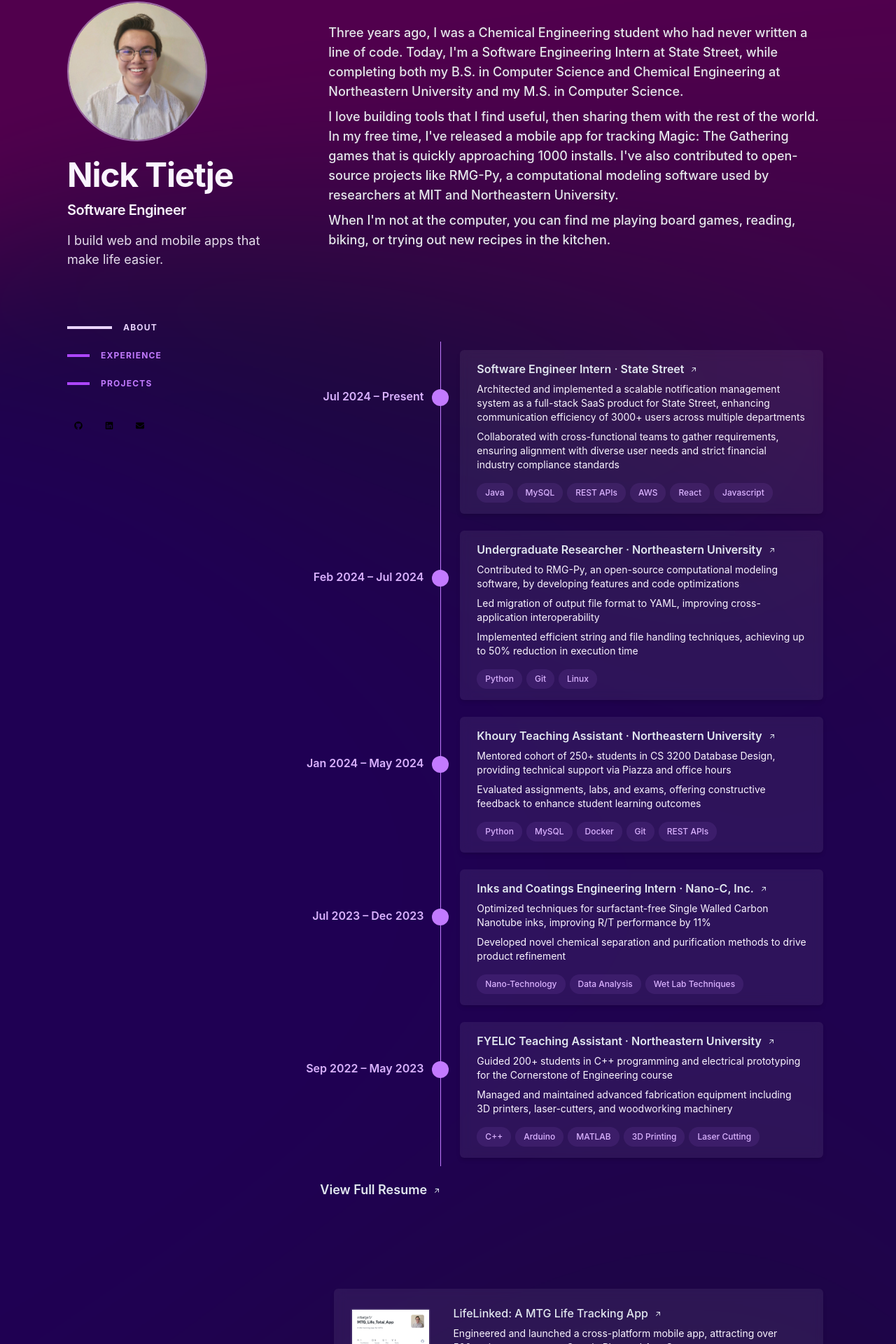
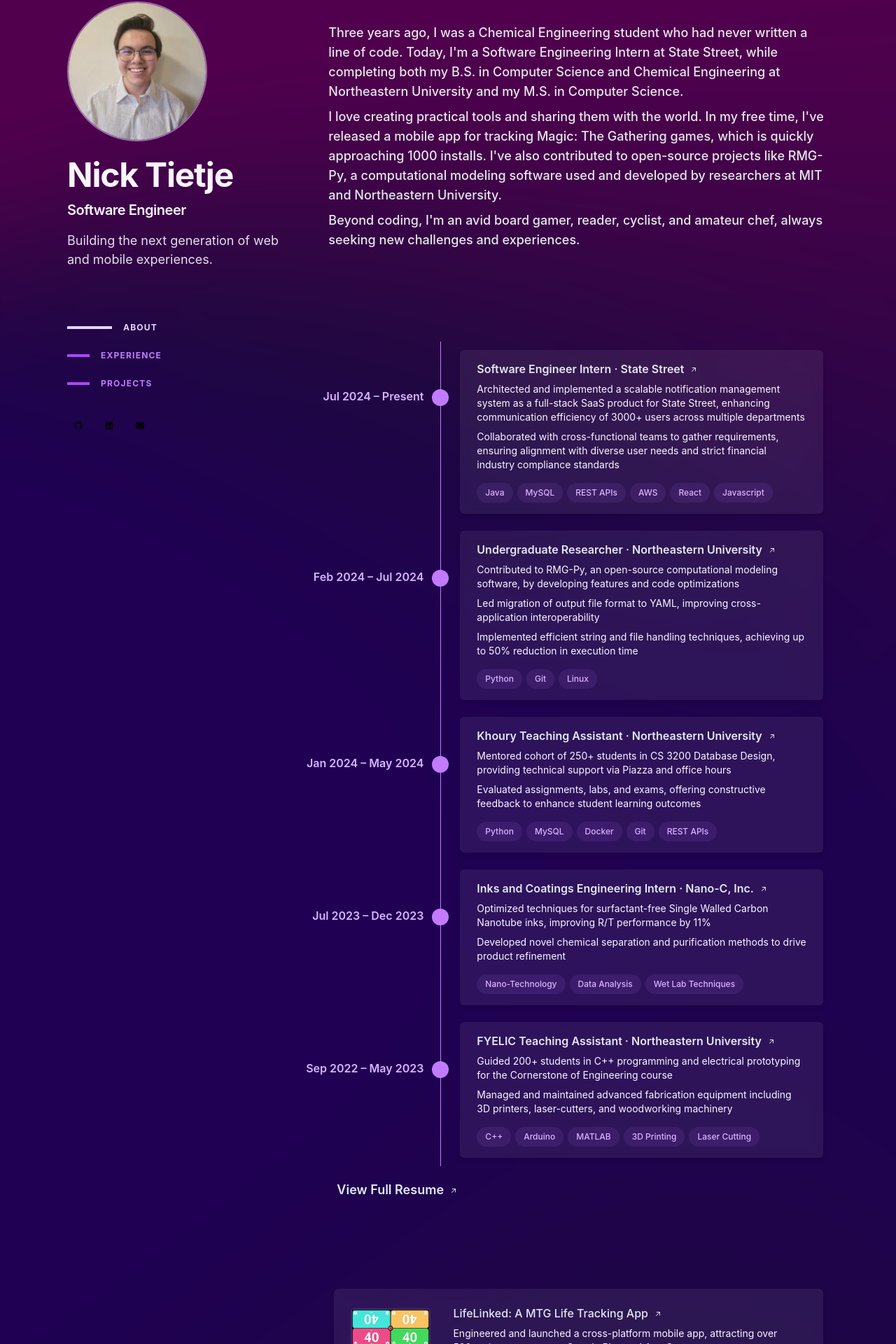
Before and after one commit to ntietje1/personal-website, a Next.js app: page / in a window 1280 px wide. Shown: the part 94-2014 px from the top of the page at 70% size. Built offline with nearby package versions, Linux system fonts and the light colour scheme.

Commit message:
update preview images

```diff
--- a/app/page.tsx
+++ b/app/page.tsx
@@ -1,15 +1,12 @@
 import Image from "next/image";
 import headshot from "../public/images/headshot.jpg";
-import {
-  ExperienceCardStack,
-  ProjectCardStack,
-} from "./components/card";
+import { ExperienceCardStack, ProjectCardStack } from "./components/card";
 import ContactMenu from "./components/contact";
 import NavMenu from "./components/nav";
 import Footer from "./components/footer";
 import { Link, LinkWithArrow } from "./components/link";
-import lifelinked_preview from "../public/images/lifelinked_preview.png";
-import huskerly_preview from "../public/images/huskerly_preview.png";
+import lifelinked_preview from "../public/images/lifelinked_preview.jpg";
+import huskerly_preview from "../public/images/huskerly_preview.jpg";
 import portfolio_preview from "../public/images/portfolio_preview.png";
 
 export default function Page() {
@@ -41,7 +38,7 @@ export default function Page() {
               Software Engineer
             </h2>
             <p className="mt-4 max-w-xs font-normal leading-normal text-purple-50/90 sm:text-lg">
-              I build web and mobile apps that make life easier.
+              Building the next generation of web and mobile experiences.
             </p>
             <NavMenu />
           </div>
@@ -68,17 +65,16 @@ export default function Page() {
                 University and my M.S. in Computer Science.
               </p>
               <p className="pb-2">
-                I love building tools that I find useful, then sharing them with
-                the rest of the world. In my free time, I've released a mobile
-                app for tracking Magic: The Gathering games that is quickly
-                approaching 1000 installs. I've also contributed to open-source
-                projects like RMG-Py, a computational modeling software used by
+                I love creating practical tools and sharing them with the world.
+                In my free time, I've released a mobile app for tracking Magic:
+                The Gathering games, which is quickly approaching 1000 installs.
+                I've also contributed to open-source projects like RMG-Py, a
+                computational modeling software used and developed by
                 researchers at MIT and Northeastern University.
               </p>
               <p className="pb-2">
-                When I'm not at the computer, you can find me playing board
-                games, reading, biking, or trying out new recipes in the
-                kitchen.
+                Beyond coding, I'm an avid board gamer, reader, cyclist, and
+                amateur chef, always seeking new challenges and experiences.
               </p>
             </div>
           </section>
@@ -170,7 +166,7 @@ export default function Page() {
                   },
                 ]}
               />
-              <div className="mt-12 -ml-3 group group/link">
+              <div className="mt-12 ml-3 group group/link">
                 <LinkWithArrow>
                   <a
                     href="/resume.pdf"
@@ -200,12 +196,29 @@ export default function Page() {
                 projects={[
                   {
                     title: "LifeLinked: A MTG Life Tracking App",
-                    descriptions: ["Engineered and launched a cross-platform mobile app, attracting over 500 active users across Google Play and App Store", "Leveraged Compose Multiplatform to share both native UI and back-end logic between iOS and Android platforms", "Adhered to Android/iOS design and quality standards by performing beta testing and applying clean architecture techniques"],
+                    descriptions: [
+                      "Engineered and launched a cross-platform mobile app, attracting over 500 active users across Google Play and App Store",
+                      "Leveraged Compose Multiplatform to share both native UI and back-end logic between iOS and Android platforms",
+                      "Adhered to Android/iOS design and quality standards by performing beta testing and applying clean architecture techniques",
+                    ],
                     link: "https://github.com/ntietje1/MTG_Life_Total_App",
                     imageSrc: lifelinked_preview,
                     imageAlt: "LifeLinked",
-                    skills: ["Kotlin", "Android", "Compose Multiplatform", "Gradle", "Ktor", "Koin", "Android Studio", "XCode", "S3", "Lambda", "API Gateway"],
+                    skills: [
+                      "Kotlin",
+                      "Android",
+                      "Compose Multiplatform",
+                      "Gradle",
+                      "Ktor",
+                      "Koin",
+                      "Android Studio",
+                      "XCode",
+                      "S3",
+                      "Lambda",
+                      "API Gateway",
+                    ],
                     children: (
+                      <div className="flex">
                         <div className="relative mt-3 inline-flex items-center text-sm font-medium text-purple-50">
                           <svg
                             xmlns="http://www.w3.org/2000/svg"
@@ -219,30 +232,69 @@ export default function Page() {
                           </svg>
                           <span>{"800+"}</span>
                         </div>
-                    )
+                        {/* <div className="mt-3 flex space-x-2 ml-4">
+                          <img
+                            src="https://play.google.com/intl/en_us/badges/images/generic/en_badge_web_generic.png"
+                            alt="Get it on Android"
+                            className="h-12 -mt-2 -mb-2"
+                          />
+
+                          <a
+                            href="https://apps.apple.com/us/app/lifelinked-mtg-life-counter/id6503708612"
+                            target="_blank"
+                            rel="noopener noreferrer"
+                          >
+                            <img
+                              src="https://developer.apple.com/assets/elements/badges/download-on-the-app-store.svg"
+                              alt="Get it on iOS"
+                              className="h-8"
+                            />
+                          </a>
+                        </div> */}
+                      </div>
+                    ),
                   },
                   {
                     title: "Huskerly: A Real-Time Messaging App",
-                    descriptions: ["Architected and developed a feature-rich real-time messaging platform with organization management, channels, direct messaging, and OAuth 2.0 authentication", "Designed and deployed a microservice-based cloud application with Kubernetes on AWS EKS to efficiently handle varying workloads and ensure high availability and reliability"],
+                    descriptions: [
+                      "Architected and developed a feature-rich real-time messaging platform with organization management, channels, direct messaging, and OAuth 2.0 authentication",
+                      "Designed and deployed a microservice-based cloud application with Kubernetes on AWS EKS to efficiently handle varying workloads and ensure high availability and reliability",
+                    ],
                     link: "https://github.com/kennybc/huskerly-microservices",
                     imageSrc: huskerly_preview,
                     imageAlt: "Huskerly",
-                    skills: ["Python", "Javascript", "React", "RESTful APIs", "Websockets", "MySQL", "Terraform", "Kubernetes", "EKS", "RDS", "DynamoDB", "S3"],
+                    skills: [
+                      "Python",
+                      "Javascript",
+                      "React",
+                      "RESTful APIs",
+                      "Websockets",
+                      "MySQL",
+                      "Terraform",
+                      "Kubernetes",
+                      "EKS",
+                      "RDS",
+                      "DynamoDB",
+                      "S3",
+                    ],
                     // installs: "800+",
                   },
                   {
                     title: "My Personal Portfolio: nicktietje.com",
-                    descriptions: ["Designed and developed a personal portfolio website using Next.js, React.js, and Tailwind CSS hosted with Vercel", "Implemented responsive design and accessibility features to ensure optimal user experience across all devices and screen readers"],
+                    descriptions: [
+                      "Designed and developed a personal portfolio website using Next.js, React.js, and Tailwind CSS hosted with Vercel",
+                      "Implemented responsive design and accessibility features to ensure optimal user experience across all devices and screen readers",
+                    ],
                     link: "",
                     imageSrc: portfolio_preview,
                     imageAlt: "Portfolio",
                     skills: ["Typescript", "React", "Next.js", "Tailwind CSS"],
-                    children: (<div></div>)
+                    children: <div></div>,
                   },
                 ]}
               />
             </div>
-              <div className="mt-12 -ml-3 group group/link">
+            <div className="mt-12 ml-3 group group/link">
               <LinkWithArrow>
                 <a
                   href="https://github.com/ntietje1"
```
Also changed, not shown: public/images/huskerly_preview.jpg (added), public/images/lifelinked_preview.jpg (added). Lines whose indentation alone changed are shown as unchanged.
